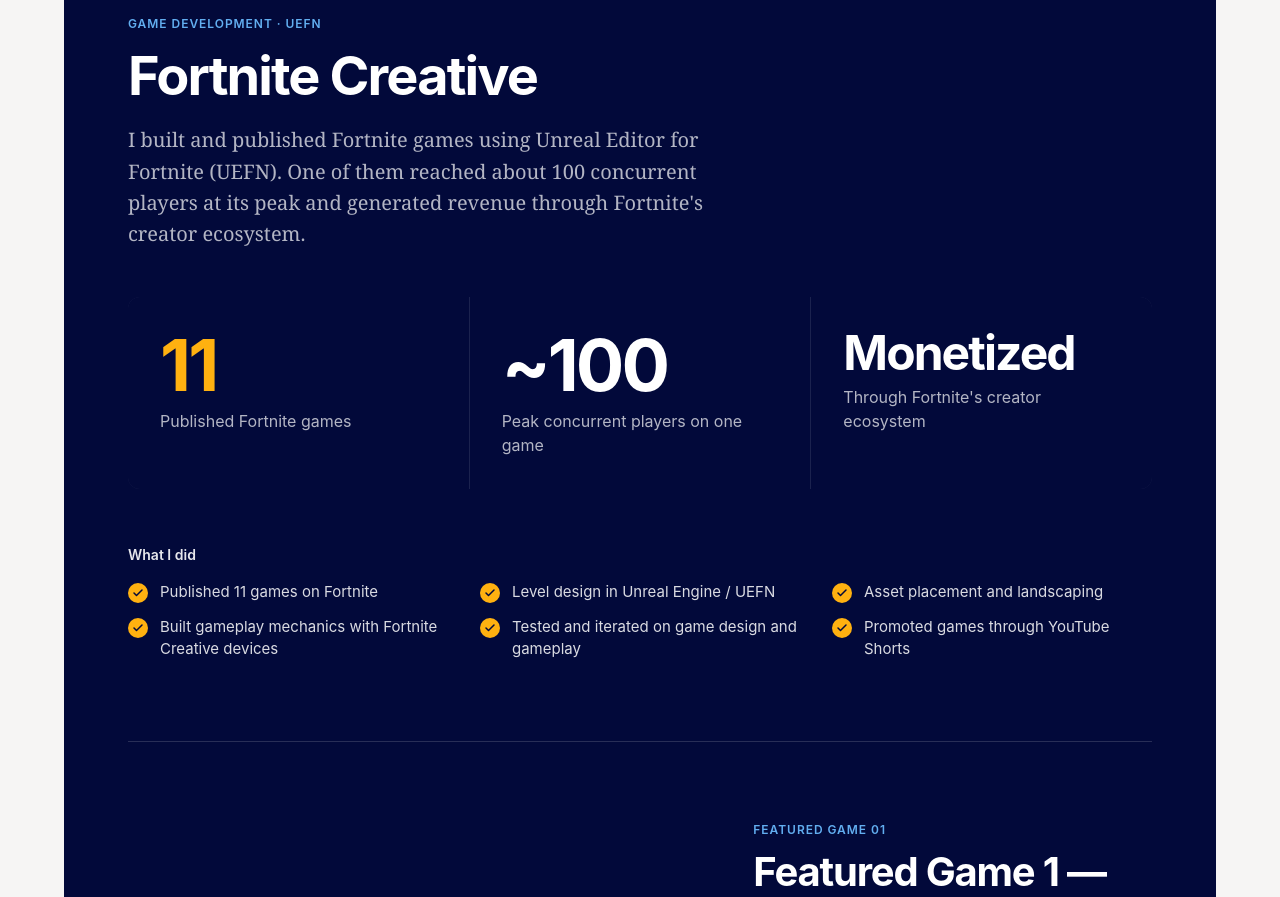
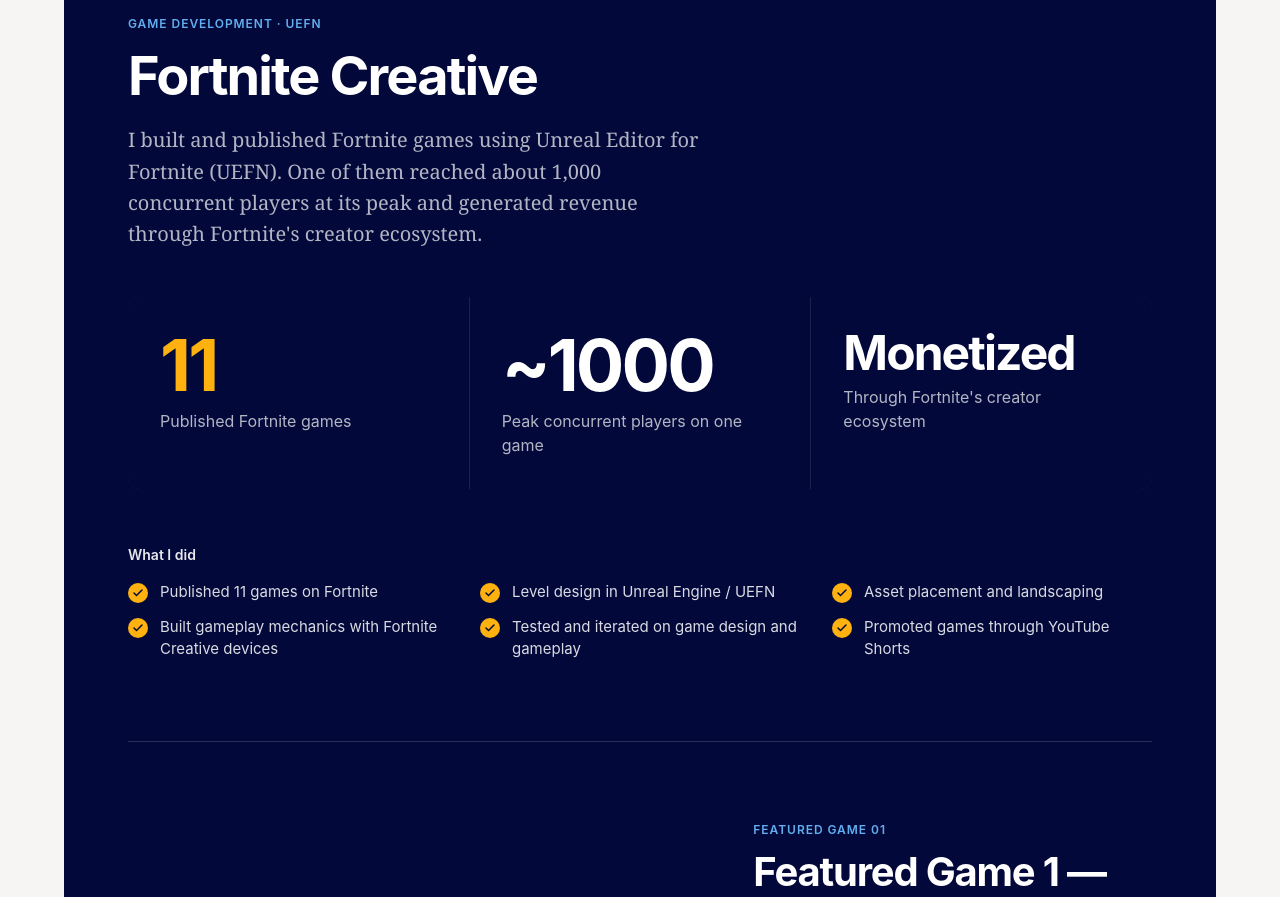
Before and after one commit to ParkerSmithh/ParkerSmithPortfolio, a React (Vite) app: page / in a window 1280 px wide. Shown: the part 4887-5784 px from the top of the page. Built offline with nearby package versions, Linux system fonts and the light colour scheme.

Commit message:
Update peak concurrent players to ~1,000
Co-Authored-By: Claude Opus 5.5 <noreply@anthropic.com>

```diff
--- a/src/components/FortniteShowcase.tsx
+++ b/src/components/FortniteShowcase.tsx
@@ -29,7 +29,7 @@ export function FortniteShowcase() {
                 <div className="h-full p-6 md:p-8">
                   <p
                     className={`font-bold tracking-[-0.04em] ${
-                      s.value.length > 4 ? "text-4xl md:text-5xl" : "text-5xl md:text-7xl"
+                      s.value.length > 5 ? "text-4xl md:text-5xl" : "text-5xl md:text-7xl"
                     } ${i === 0 ? "text-marigold" : "text-white"}`}
                   >
                     {s.value}
--- a/src/data/portfolio.ts
+++ b/src/data/portfolio.ts
@@ -95,10 +95,10 @@ export const youtube = {
 export const fortnite = {
   title: "Fortnite Creative",
   summary:
-    "I built and published Fortnite games using Unreal Editor for Fortnite (UEFN). One of them reached about 100 concurrent players at its peak and generated revenue through Fortnite's creator ecosystem.",
+    "I built and published Fortnite games using Unreal Editor for Fortnite (UEFN). One of them reached about 1,000 concurrent players at its peak and generated revenue through Fortnite's creator ecosystem.",
   stats: [
     { value: "11", label: "Published Fortnite games" },
-    { value: "~100", label: "Peak concurrent players on one game" },
+    { value: "~1000", label: "Peak concurrent players on one game" },
     { value: "Monetized", label: "Through Fortnite's creator ecosystem" },
   ],
   responsibilities: [
```
